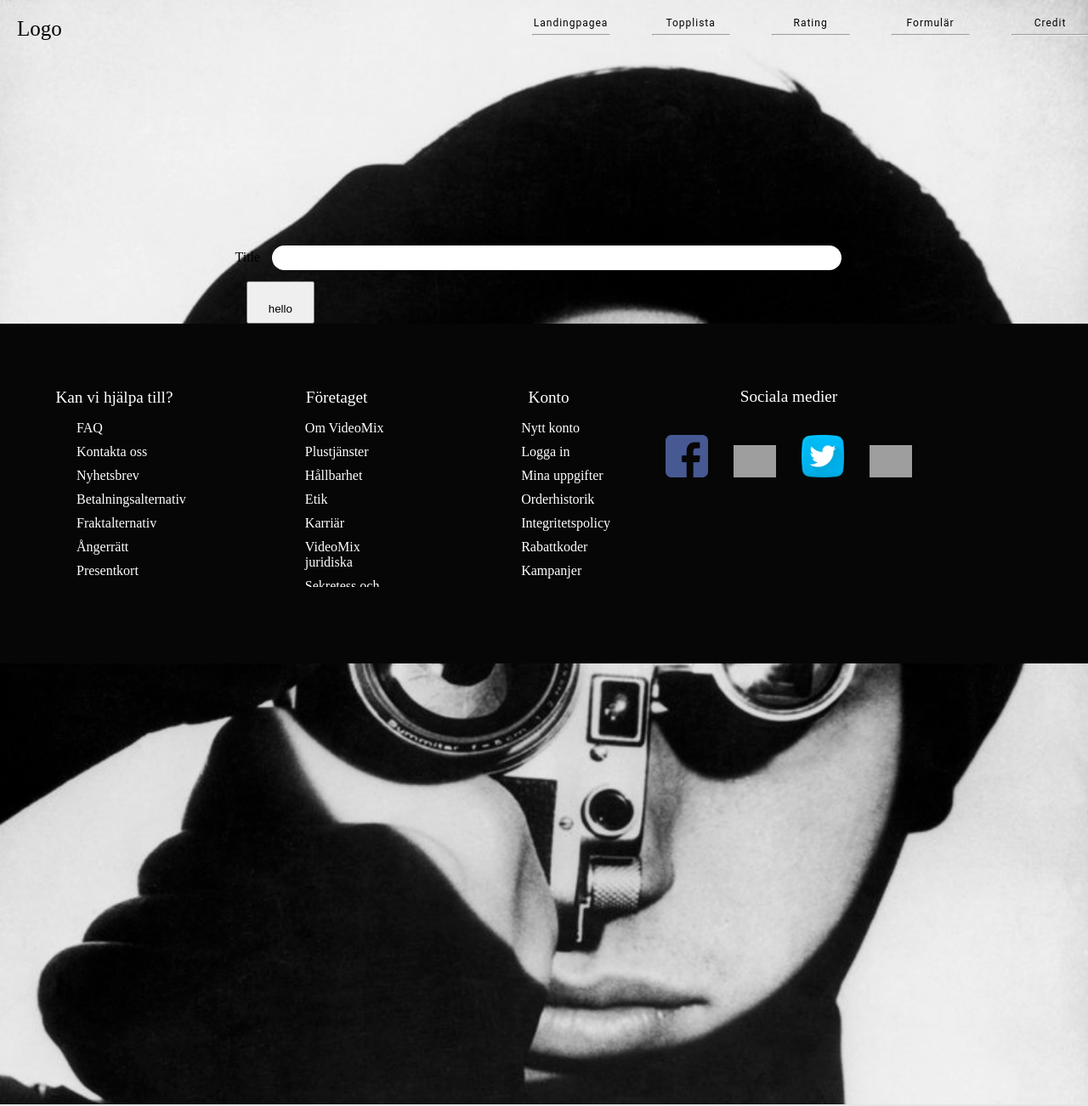
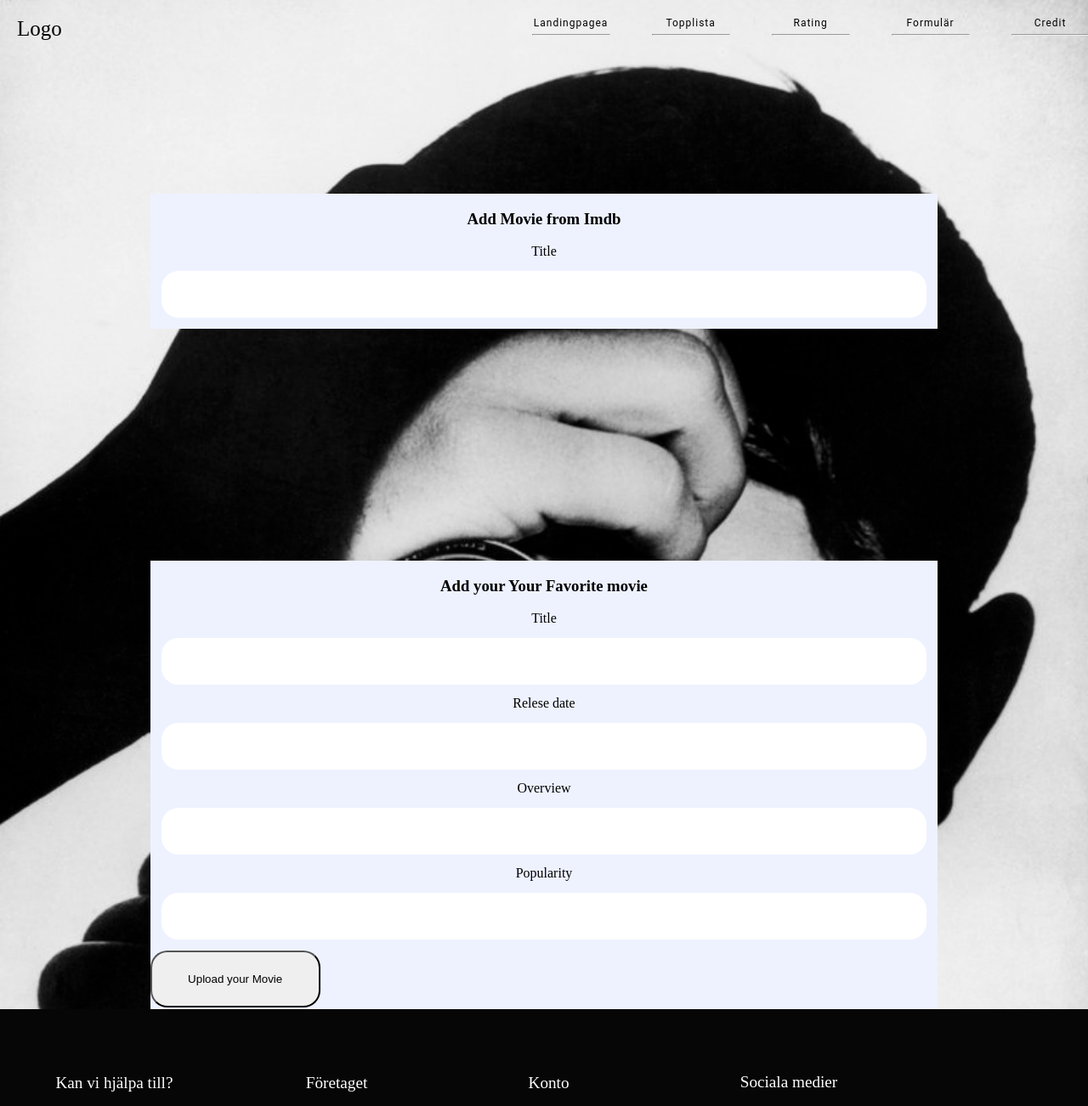
Before and after one commit to Eva-Fireborn/Tombola, an Angular app: page /Form in a window 1280 px wide. Shown: the top 1302 px of the page at 85% size. Built offline with nearby package versions, Linux system fonts and the light colour scheme; grey boxes are pictures that could not be loaded.

Commit message:
preform validation

```diff
--- a/src/app/app.module.ts
+++ b/src/app/app.module.ts
@@ -10,6 +10,7 @@ import { AppComponent } from './app.component';
 import { AppRoutingModule } from './app-routing.module';
 import { HeaderComponent } from './header/header.component';
 import { FooterComponent } from './footer/footer.component';
+import { ReactiveFormsModule } from '@angular/forms'
 
 
 @NgModule({
@@ -26,7 +27,8 @@ import { FooterComponent } from './footer/footer.component';
     ToplistModule,
     UserFormModule,
     AppRoutingModule,
-    SharedModule
+    SharedModule,
+    ReactiveFormsModule
   ],
   providers: [],
   bootstrap: [AppComponent]
--- a/src/app/user-form/form/form.component.css
+++ b/src/app/user-form/form/form.component.css
@@ -1,6 +1,12 @@
 .inputFormContainer {
-    margin-top: 13em;
+    height: 27em;
     text-align: center;
+}
+.inputFormContainer:first-child {
+    margin-top: 10em;
+}
+.inputFormContainer:last-child {
+    margin-bottom: 6em;
 }
 .inputForm {
     display: inline-flex;
@@ -12,23 +18,38 @@ input {
     color: black;
     border-radius: 20px;
     border: none;
-    width: 50em;
-    height: 2em;
+    width: 70vw;
+    height: 4em;
     margin: 1em;
-}
-textarea {
-    background-color: white;
-    color: black;
-    height: 8em;
-    width: 50em;
-}
-button {
-    width: 6em;
-    height: 2em;
-    margin-left: 1em;
-    padding: 1.7em;
 }
 ul {
     background-color: white;
     color: black;
+    margin: 1px;
+    padding: 1em;
 }
+ul:nth-child(odd) {
+    background-color: #F5F5F5;
+}
+ul:hover {
+    cursor: pointer;
+}
+label {
+    color: white;
+}
+.addMovieImdb {
+    background-color: #EEF2FF;
+    display: inline-flex;
+    flex-direction: column;
+    justify-content: center;
+}
+label {
+    color: black;
+}
+button {
+    border-radius: 20px;
+    height: 5em;
+    width: 15em;
+    margin-bottom: 1em;
+    outline: none;
+}
--- a/src/app/user-form/form/form.component.html
+++ b/src/app/user-form/form/form.component.html
@@ -1,17 +1,42 @@
 <div class="inputFormContainer">
     <div class="inputForm">
-        <form [formGroup]="groupPostMovie"
-        >
-            <div >
+        <form [formGroup]="groupPostMovie">
+            <div class="addMovieImdb">
+                <h3>Add Movie from Imdb</h3>
                 <label>Title</label>
-                <input class="titleInput" type="text" value=" " formControlName="searchByTitle"/>
+                <input id="titleInput" type="text" value=" " formControlName="searchByTitle"/>
                 <ul *ngFor="let movieSearched of movieSearch | slice: 0:5; let i = index " (click)="addMovieToMovie(i)">
                     {{movieSearched.title}}
-
                 </ul>
             </div>
         </form>
-        <button type="button" (click)="addMovieComment()">hello</button>
-
     </div>
 </div>
+
+<div class="inputFormContainer">
+    <div class="inputForm">
+        <form class=""
+         [formGroup]="addYourMovieGroup" >
+         <div class="addMovieImdb">
+
+            <h3>Add your Your Favorite movie</h3>
+            <label>Title</label>
+            <input class="yourTitle" value="" type="text" formControlName="yourTitle" />
+
+
+            <label>Relese date</label>
+            <input class="yourRealeseDay" value="" type="text"
+            formControlName="yourRealeseDay" />
+
+            <label>Overview</label>
+            <input class="yourOverview" value="" type="text"
+            formControlName="yourOverview" />
+
+            <label>Popularity</label>
+            <input class="yourPopularity" value="" type="text" formControlName="yourPopularity" />
+            <button type="button" (click)="uploadMovie()">
+                Upload your Movie </button>
+        </div>
+        </form>
+    </div>
+</div>
--- a/src/app/user-form/form/form.component.ts
+++ b/src/app/user-form/form/form.component.ts
@@ -1,5 +1,5 @@
 import { Component, OnInit, Output } from '@angular/core';
-import { FormGroup, FormControl, AbstractControl} from '@angular/forms'
+import { FormGroup, FormControl, AbstractControl, Validators} from '@angular/forms'
 import { ApiDataService } from 'src/app/shared/api-data.service';
 
 @Component({
@@ -11,16 +11,35 @@ export class FormComponent implements OnInit {
     movieSearch: any[] = [];
     @Output() chosenMovie: string;
     movieArray: any;
+    addedMovie: any[] =[];
+    usersList: any[] = [];
+    searchByTitle: AbstractControl;
+    yourTitle: AbstractControl;
+    yourRealeseDay: AbstractControl;
+    yourOverview: AbstractControl;
+    yourPopularity: AbstractControl;
 
     constructor(private movieDataList: ApiDataService) {  }
 
     groupPostMovie = new FormGroup ({
         searchByTitle: new FormControl(''),
+    });
+
+    addYourMovieGroup = new FormGroup ({
+        yourTitle: new FormControl('', [Validators.required]),
+        yourRealeseDay: new FormControl('', [Validators.required]),
+        yourOverview: new FormControl('', [Validators.required]),
+        yourPopularity: new FormControl('', [Validators.required]),
 
     });
-    searchByTitle: AbstractControl;
 
-    ngOnInit() { this.onChanges(); }
+    ngOnInit() { this.onChanges();
+
+        this.yourTitle = this.addYourMovieGroup.controls['yourTitle'];
+        this.yourRealeseDay = this.addYourMovieGroup.controls['yourRealeseDay'];
+        this.yourOverview = this.addYourMovieGroup.controls['yourOverview'];
+        this.yourPopularity = this.addYourMovieGroup.controls['yourPopularity'];
+    }
 
     onChanges(): void {
         this.groupPostMovie.get('searchByTitle').valueChanges.subscribe(val => {
@@ -39,18 +58,40 @@ export class FormComponent implements OnInit {
                             vote_average: formObj.vote_average,
                             popularity: formObj.popularity = 0
                         }));
-                        console.log('form-ngOnInit movieSearchList: ' , this.movieSearch)
+                    console.log('form-ngOnInit movieSearchList: ' , this.movieSearch)
                     })
-
                 } else {
-                    return null
-            }
+                    this.movieSearch = null;
+                }
         })
     }
 
-    addMovieToMovie(i) {
-        this.movieDataList.addNewMovieToArray(this.movieSearch[i])
-        // this.movieArray.push(this.movieSearch[i])
-        console.log(this.movieSearch[i]);
+    uploadMovie() {
+        let newTitle = this.addYourMovieGroup.get('yourTitle').value;
+        let titleObj = {title: newTitle};
+
+        let newRealeseDay = this.addYourMovieGroup.get('yourRealeseDay').value;
+        let realsedayObj = {release_date: newRealeseDay}
+
+        let newOvewrview =  this.addYourMovieGroup.get('yourOverview').value;
+        let overviewObj = {overview: newOvewrview}
+
+        let newPopularity = this.addYourMovieGroup.get('yourPopularity').value;
+        let popuarityObj = {popularity: newPopularity}
+
+        let newMovieObj = this.usersList.push(Object.assign(titleObj, realsedayObj, overviewObj, popuarityObj))
+
+        console.log('usersList: ', this.usersList);
+
+        // this.addMovieToMovie(newMovieObj)
+
+        // console.log('uploadMovie: ', newTitle, newRealeseDay, newOvewrview, newPopularity);
+        // console.log('uploadMovie: ', titleObj, realsedayObj, overviewObj, popuarityObj);
+
+}
+    addMovieToMovie(movieIndex: any) {
+        this.movieDataList.addNewMovieToArray(this.movieSearch[movieIndex])
+
+        console.log(this.movieSearch[movieIndex]);
     }
 }
```
